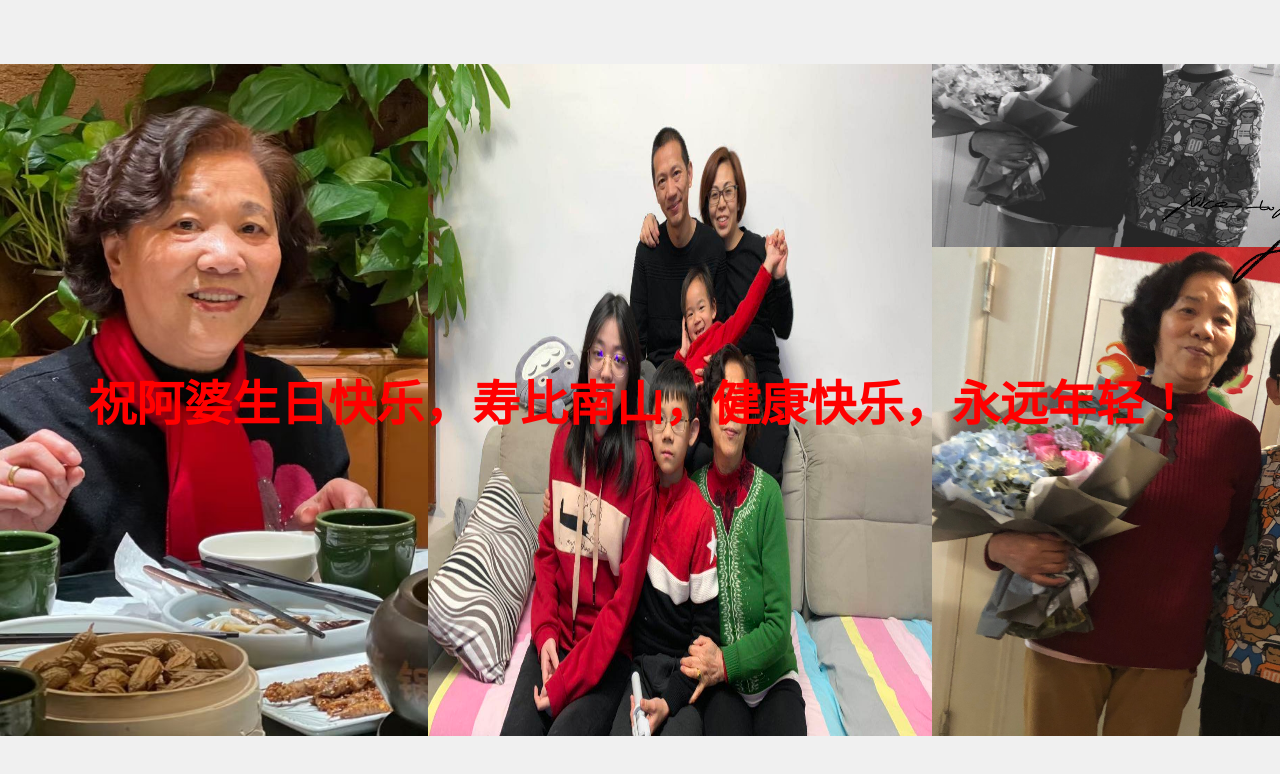
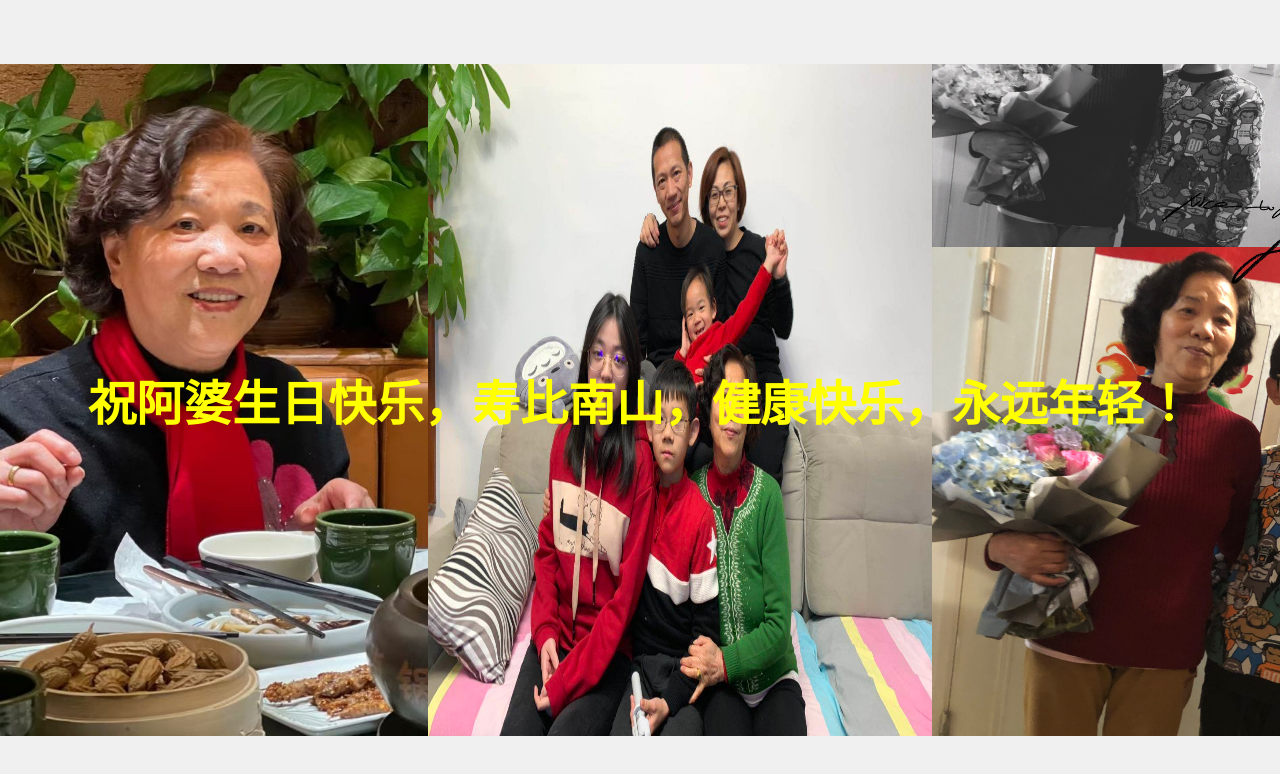
Before and after one commit to yangpuge01/-, a plain HTML site: page index.html in a window 1280 px wide. Shown: the top 774 px of the page. Drawn offline with Linux system fonts and the light colour scheme.

Commit message:
Update style.css

```diff
--- a/style.css
+++ b/style.css
@@ -28,7 +28,7 @@ body, html {
 .happy-birthday-text {
     position: absolute;
     font-size: 3em;
-    color: red; /* 设置文字颜色为红色 */
+    color: yellow; /* 设置文字颜色为红色 */
     animation: flip 5s infinite;
 }
 
```
